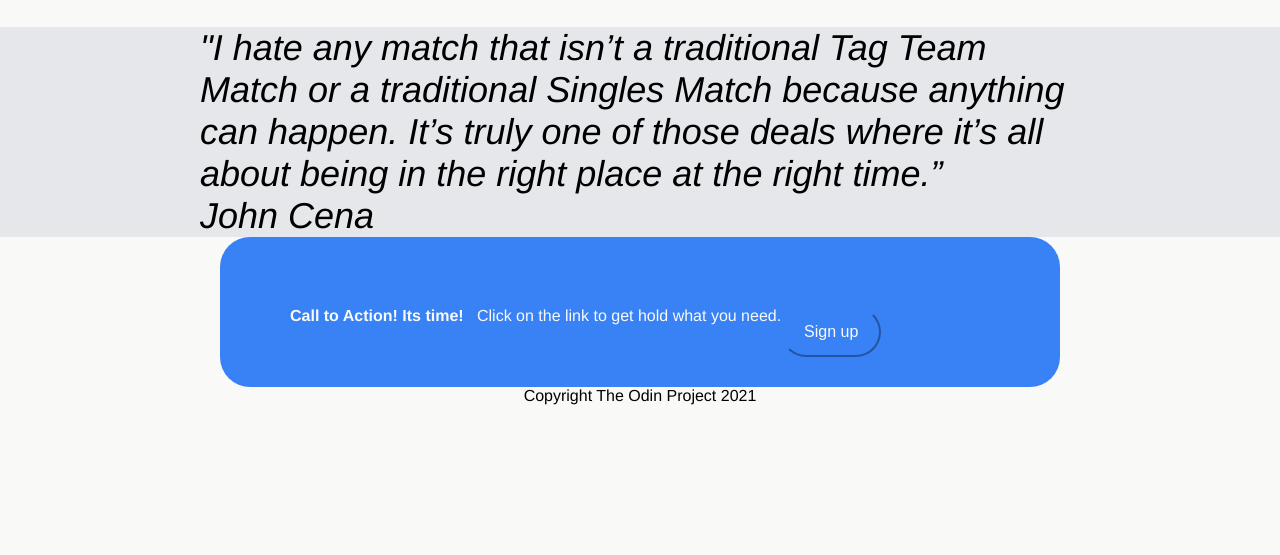
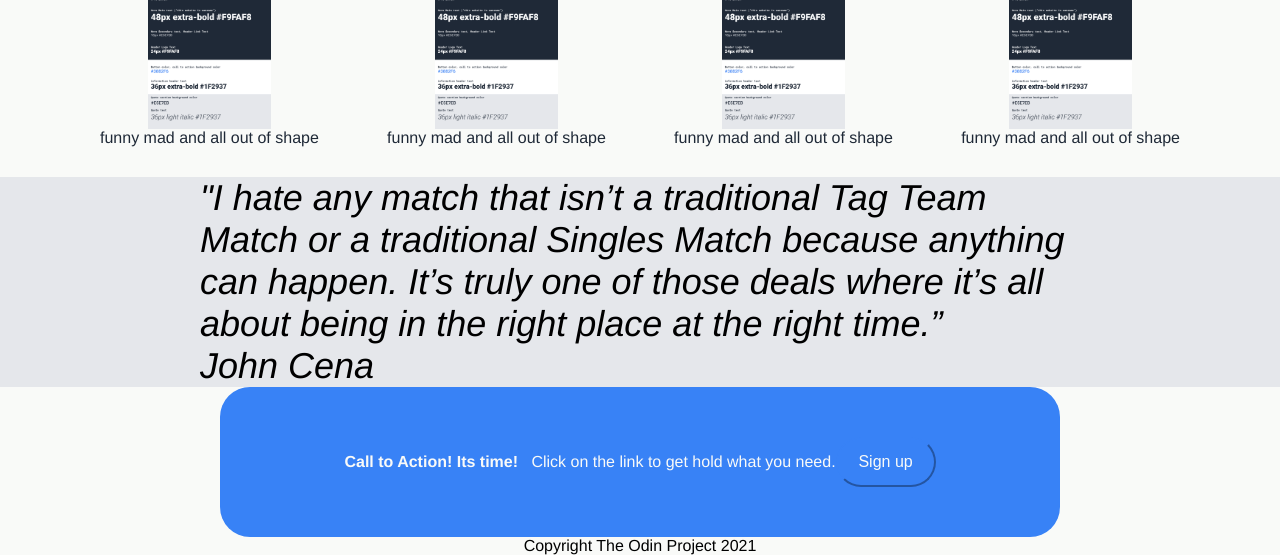
Before and after one commit to willruales/landingpage, a plain HTML site: page index.html in a window 1280 px wide. Shown: the part 629-1184 px from the top of the page. Before the commit the page ends 1034 px from the top, so only its background shows below. Drawn offline with Linux system fonts and the light colour scheme.

Commit message:
added new pictures and containers mender further

```diff
--- a/index.html
+++ b/index.html
@@ -31,15 +31,31 @@
         </p>
       </div>
 
-      <img src="/home/william/Pictures/colors_and_stuff.png" alt="" />
-    </div>
+      <img src="Pictures/colors_and_stuff.png" />
+   </div>
+
+
+
     <div class="group2">
-      <div class="title2">some random information</div>
+        <div class="title2">some random information</div>
       <div class="subtext">
-        <div>funny mad and all out of shape</div>
-        <div>funny mad and all out of shape</div>
-        <div>funny mad and all out of shape</div>
-        <div>funny mad and all out of shape</div>
+
+          <div class="aboutme">
+            <img src="Pictures/colors_and_stuff.png" />
+            funny mad and all out of shape</div>
+
+          <div class="aboutme">
+            <img src="Pictures/colors_and_stuff.png" />
+            funny mad and all out of shape</div>
+          <div class="aboutme">
+            <img src="Pictures/colors_and_stuff.png" />
+            funny mad and all out of shape</div>
+         <div class="aboutme">
+            <img src="Pictures/colors_and_stuff.png" />
+            funny mad and all out of shape</div>
+
+
+
       </div>
     </div>
 
@@ -53,6 +69,8 @@
       </p>
       <p>John Cena</p>
     </div>
+
+
     <div class="group4">
       <div class="container-sign">
 
--- a/style.css
+++ b/style.css
@@ -90,7 +90,26 @@
     color: #1F2937;
     background-color: #F9FAF8;
 
+
 }
+
+.subtext {
+    display: inline;
+}
+
+.aboutme {
+    display: grid;
+    justify-content: center;
+}
+
+
+
+.subtext img {
+    height: 150px;
+    margin-left: auto;
+    margin-right: auto;
+}
+
 
 .group2>.title2 {
     display: block;
@@ -134,7 +153,7 @@
 }
 
 .container-sign {
-    display: inline-block;
+    display: flex;
     justify-content: center;
     background-color: #3882f6;
     width: 700px;
@@ -154,8 +173,11 @@
 
 .click-link {
     display: flex;
+    align-items: center;
 
 }
+
+
 
 footer {
 
```
Also changed, not shown: Pictures/colors_and_stuff.png (added).
